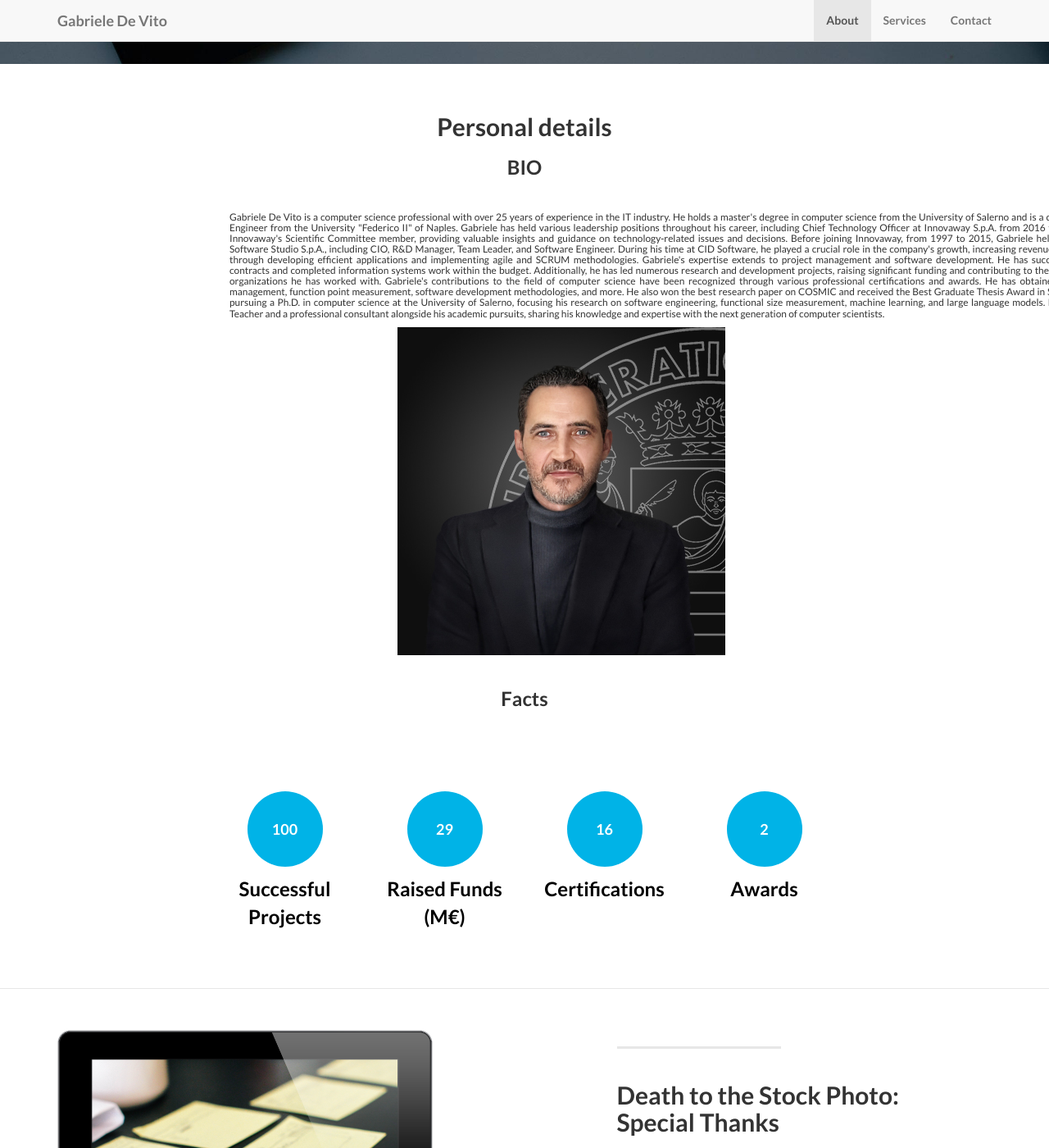
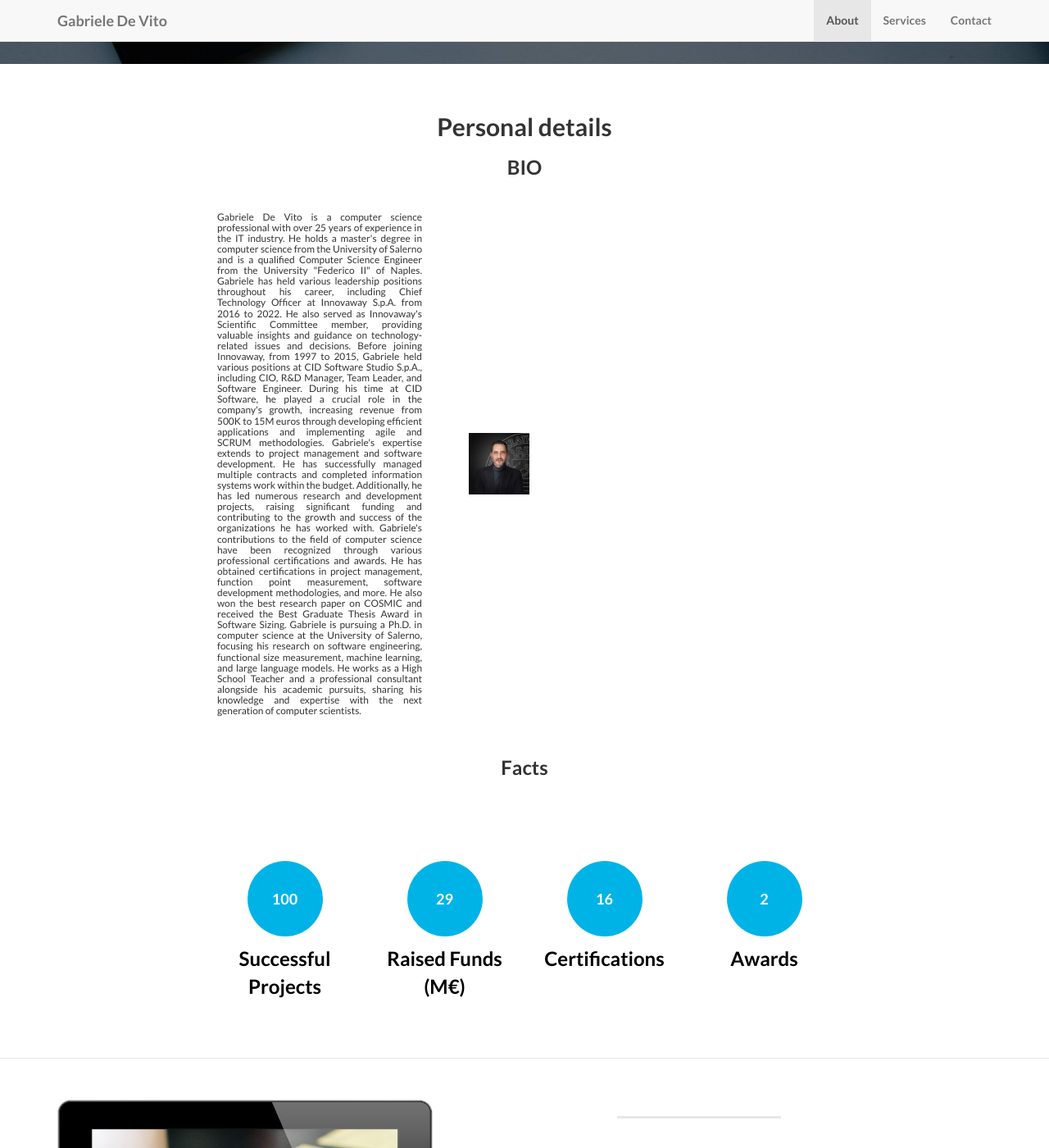
Before and after one commit to gadevito/gadevito.github.io, a Jekyll site: the page built from index.html, in a window 1280 px wide and 1400 px high, scrolled down 699 px. Shown: the whole window at 82% size. Built offline with Jekyll 4.4.1, drawn with Linux system fonts in a browser that asks for light colours.

Commit message:
second update about

```diff
--- a/_includes/about.html
+++ b/_includes/about.html
@@ -6,7 +6,7 @@
               <h2>Personal details</h2>
               <h3>BIO</h3>
               <br/>
-              <div class="container">
+              <div class="container1">
               <h6 class="small text-justify" style="font-weight:normal;">
                 Gabriele De Vito is a computer science professional with over 25 years of experience in the IT industry. He holds a master's degree in computer science from the University of Salerno and is a qualified Computer Science Engineer from the University "Federico II" of Naples.
                 Gabriele has held various leadership positions throughout his career, including Chief Technology Officer at Innovaway S.p.A. from 2016 to 2022. He also served as Innovaway's Scientific Committee member, providing valuable insights and guidance on technology-related issues and decisions.
--- a/css/landing-page.css
+++ b/css/landing-page.css
@@ -199,3 +199,9 @@ p.copyright {
     color: #000000;
     line-height: 34px;
 }
+
+.container1{
+    display: grid;
+    align-items: center;
+    grid-template-columns: 1fr 1fr 1fr;
+}
```
